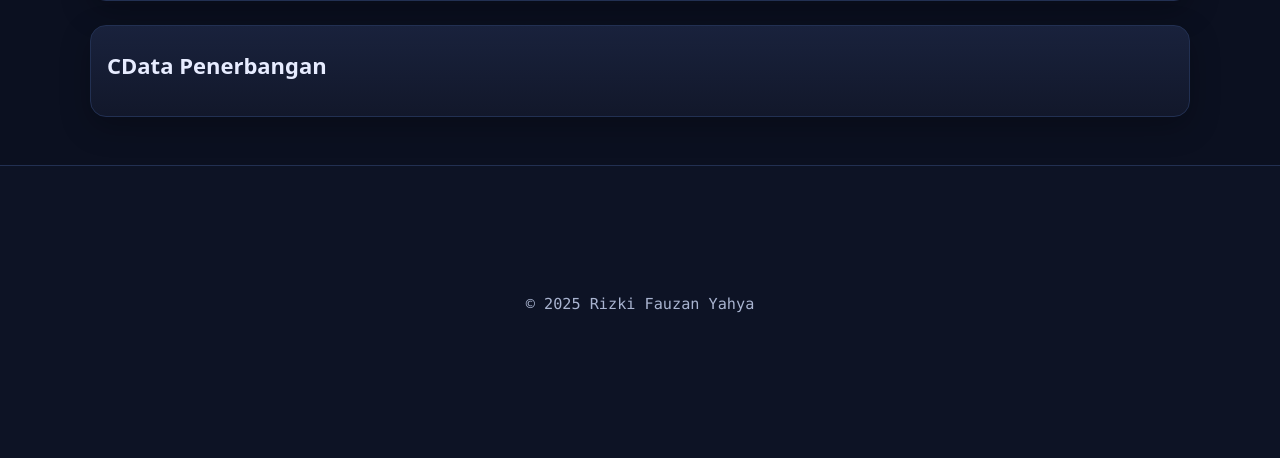
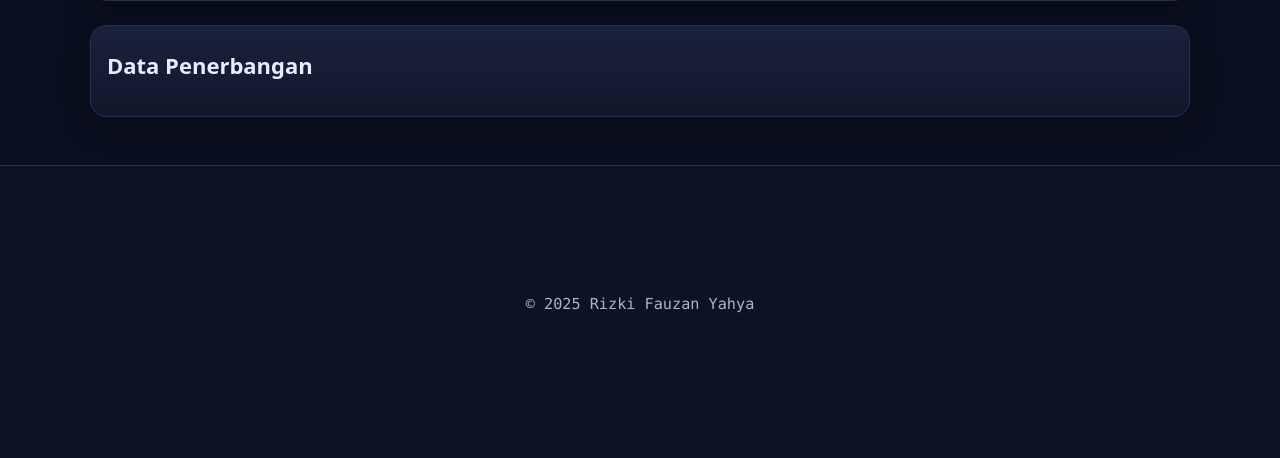
Before and after one commit to rizkify38/PdPenerbangan, a Flask app: template templates/index.html in a window 1280 px wide. Shown: the part 440-898 px from the top of the page. Run offline with Flask 3, Linux system fonts and the light colour scheme; the template is opened without the code that fills it, so the values that code supplies are empty; parts of the project's set-up code (start-up, migrations or seed data) failed here and were passed over.

Commit message:
Update index.html

```diff
--- a/templates/index.html
+++ b/templates/index.html
@@ -28,7 +28,7 @@
   </div>
 
   <div class="card">
-    <h2>CData Penerbangan</h2>
+    <h2>Data Penerbangan</h2>
     <div class="table-responsive">
       <table class="table">
         <thead>
```
